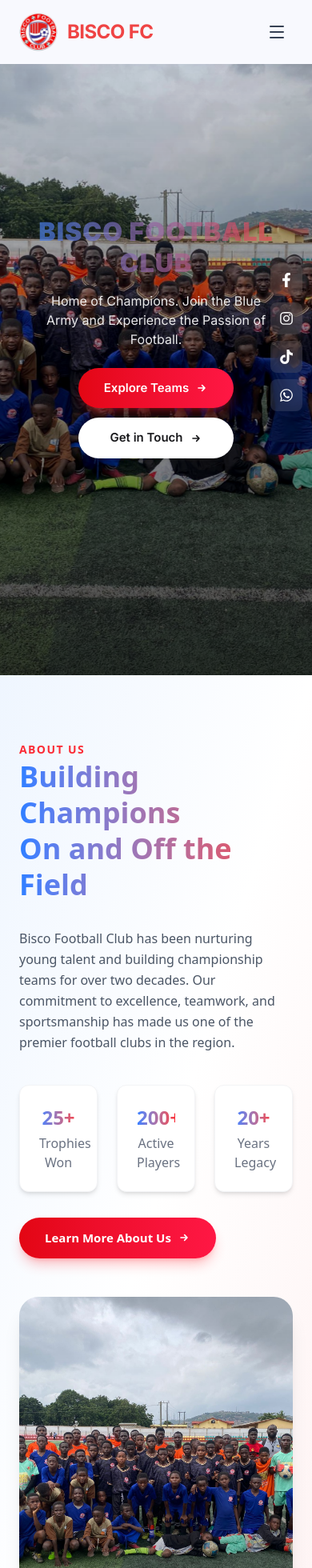
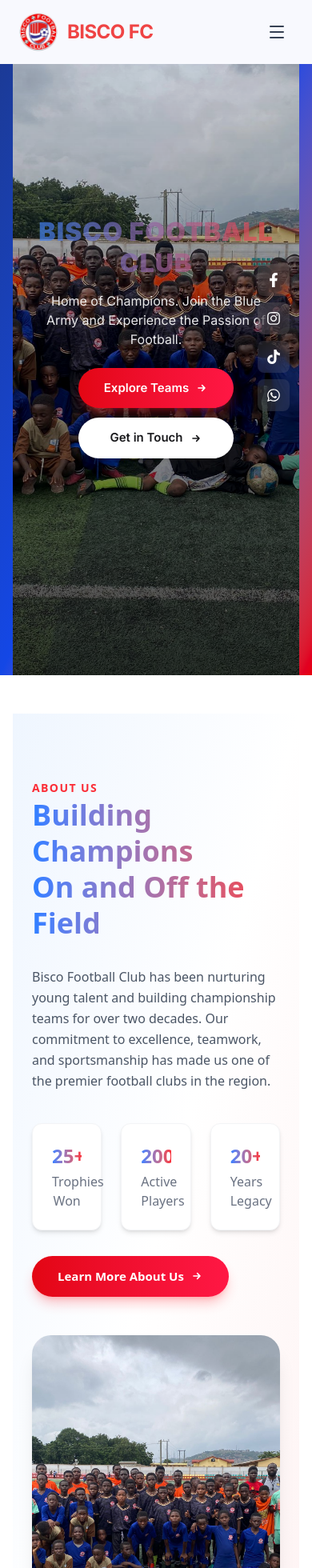
Before and after one commit to King-Cyrus00/bisco-fc, a React (Vite) app: page / in a window 390 px wide. Shown: the top 1960 px of the page at 80% size. Built offline with nearby package versions, Linux system fonts and the light colour scheme.

Commit message:
third push

```diff
--- a/src/pages/home.jsx
+++ b/src/pages/home.jsx
@@ -26,49 +26,61 @@
   }
 
   return (
-    <>
-      <main className="relative w-full overflow-x-hidden font-inter bg-white">
+    <main className="relative w-full overflow-x-hidden font-inter bg-white text-gray-900">
       {/* Navbar */}
       <Navbar />
 
-        {/* Static Hero Section */}
+      {/* Hero Section */}
       <section
         id="hero"
-          className="fixed top-0 left-0 w-full h-screen z-0 bg-gradient-to-br from-blue-900 via-blue-700 to-red-600 text-white"
+        className="fixed top-0 left-0 w-full h-screen z-0 bg-gradient-to-br from-blue-900 via-blue-700 to-red-600 text-white flex items-center justify-center px-4 sm:px-8"
       >
         <HeroSection />
       </section>
 
       {/* Scrollable Content */}
-        <div className="relative z-10 pt-[100vh]"> {/* Push content below fixed hero */}
+      <div className="relative z-10 pt-[100vh]">
+        {/* About Section */}
         <section
           id="about"
-            className="relative min-h-screen bg-white text-gray-800 transition-colors duration-500"
+          className="relative min-h-screen flex items-center justify-center bg-white text-gray-800 px-4 sm:px-8 md:px-16 lg:px-24 py-12 sm:py-16 transition-colors duration-500"
         >
+          <div className="w-full max-w-7xl">
             <AboutSection />
+          </div>
         </section>
 
+        {/* Teams Section */}
         <section
           id="teams"
-            className="relative min-h-screen bg-gradient-to-b from-white via-gray-50 to-blue-50"
+          className="relative min-h-screen flex items-center justify-center bg-gradient-to-b from-white via-gray-50 to-blue-50 px-4 sm:px-8 md:px-16 lg:px-24 py-12 sm:py-16"
         >
+          <div className="w-full max-w-7xl">
             <Teams />
+          </div>
         </section>
 
+        {/* Gallery Section */}
         <section
           id="gallery"
-            className="relative min-h-screen bg-gradient-to-b from-blue-50 via-white to-red-50"
+          className="relative min-h-screen flex items-center justify-center bg-gradient-to-b from-blue-50 via-white to-red-50 px-4 sm:px-8 md:px-16 lg:px-24 py-12 sm:py-16"
         >
+          <div className="w-full max-w-7xl">
             <GallerySection />
+          </div>
         </section>
 
+        {/* Contact Section */}
         <section
           id="contact"
-            className="relative min-h-screen bg-gradient-to-br from-red-50 via-white to-blue-50"
+          className="relative min-h-screen flex items-center justify-center bg-gradient-to-br from-red-50 via-white to-blue-50 px-4 sm:px-8 md:px-16 lg:px-24 py-12 sm:py-16"
         >
+          <div className="w-full max-w-7xl">
             <ContactSection />
+          </div>
         </section>
 
+        {/* Footer */}
         <Footer />
       </div>
 
@@ -81,14 +93,13 @@
             exit={{ opacity: 0, y: 50 }}
             transition={{ duration: 0.4 }}
             onClick={scrollToTop}
-              className="fixed bottom-6 right-6 bg-gradient-to-r from-blue-600 to-red-600 text-white p-3 rounded-full shadow-lg hover:shadow-2xl hover:scale-110 transition-all duration-300 z-50"
+            className="fixed bottom-5 right-5 sm:bottom-6 sm:right-6 bg-gradient-to-r from-blue-600 to-red-600 text-white p-3 sm:p-4 rounded-full shadow-lg hover:shadow-2xl hover:scale-110 transition-all duration-300 z-50"
             aria-label="Scroll to top"
           >
-              <ArrowUp className="w-6 h-6" />
+            <ArrowUp className="w-5 h-5 sm:w-6 sm:h-6" />
           </motion.button>
         )}
       </AnimatePresence>
     </main>
-    </>
   )
 }
```
Lines whose indentation alone changed are shown as unchanged.
